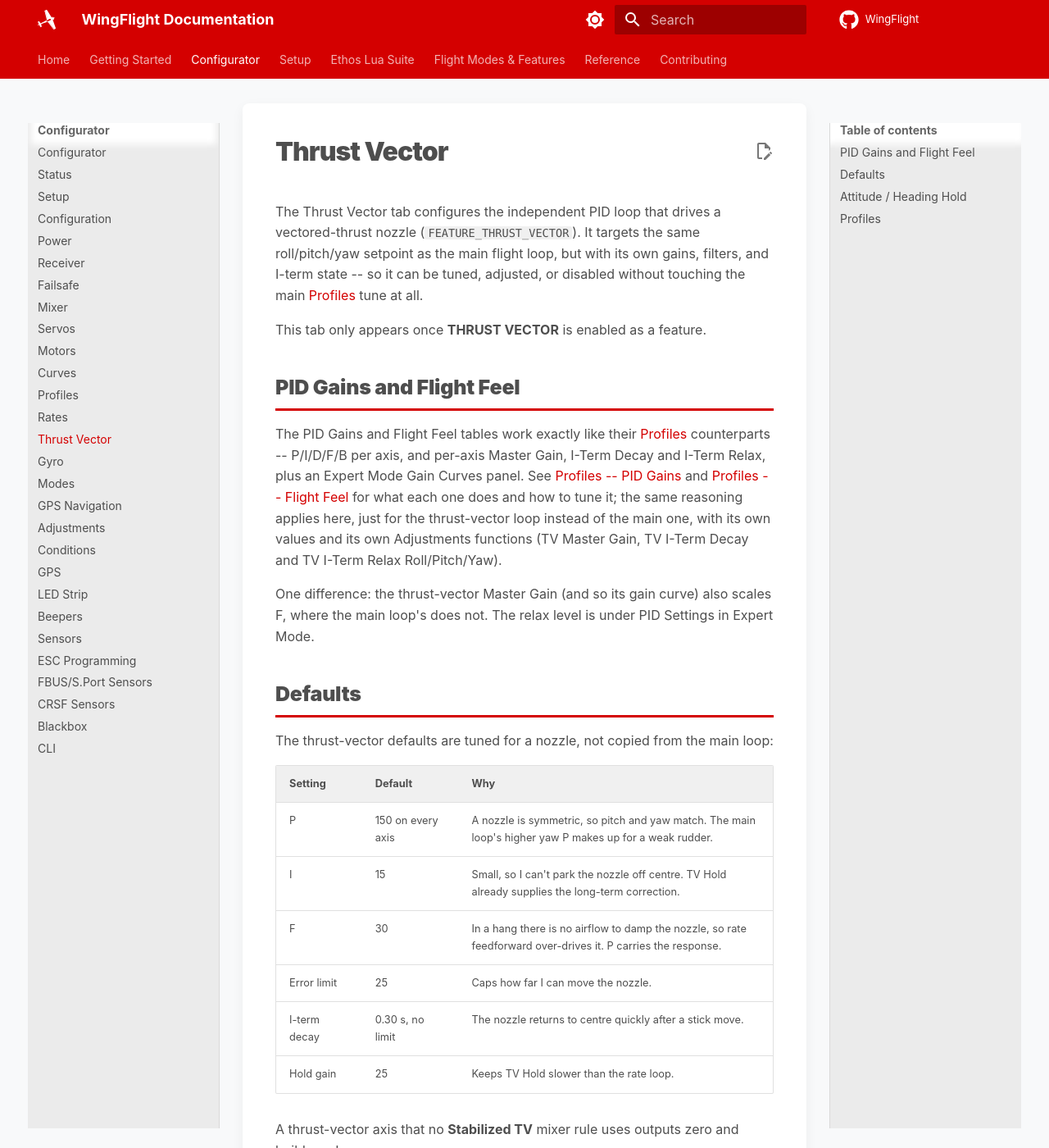
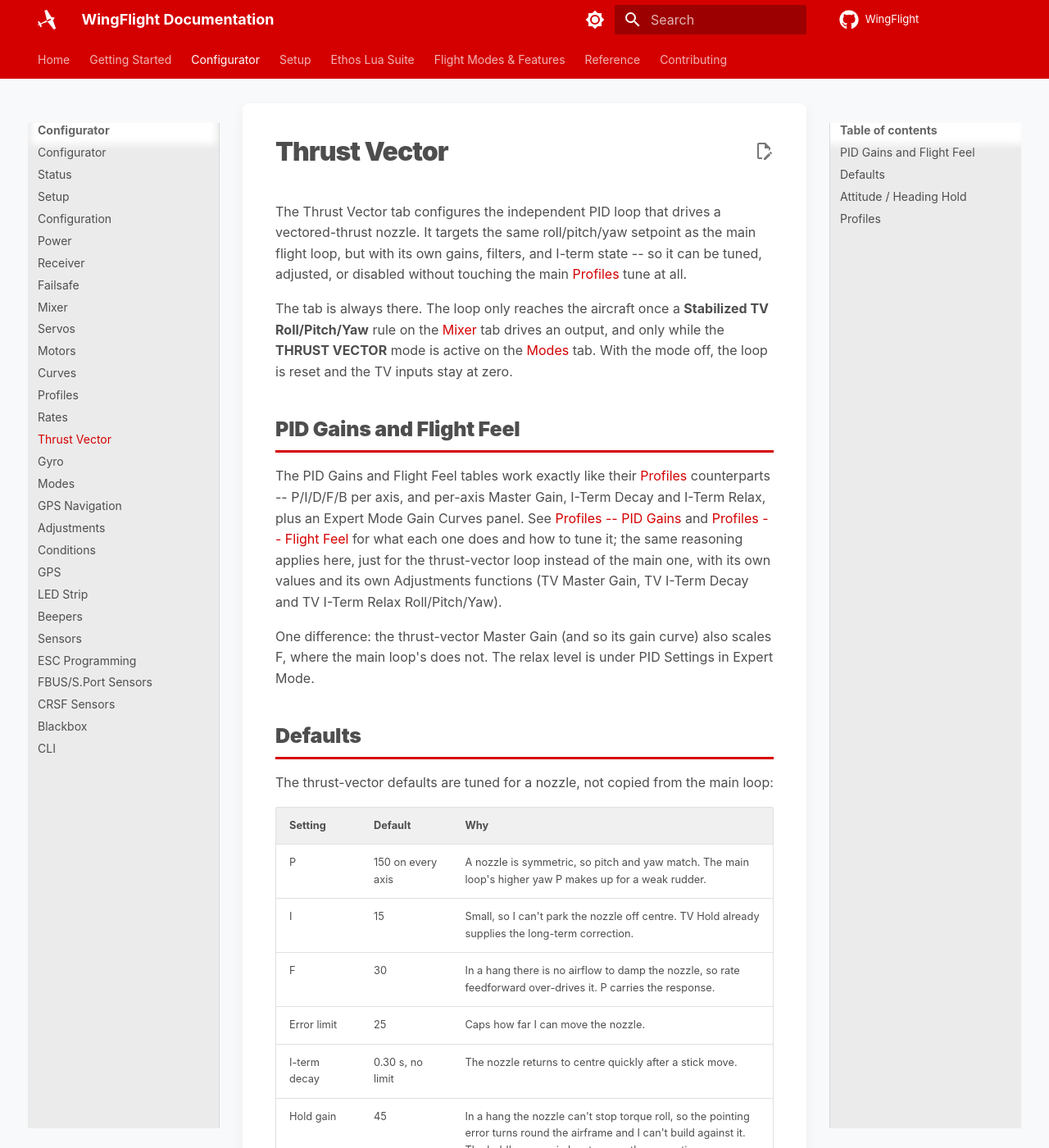
Before and after one commit to WingFlight/wingflight-docs, an MkDocs documentation site: the page built from docs/configurator/tabs/thrust-vector.md, in a window 1280 px wide and 1400 px high. Shown: the whole window at 82% size. Built offline with MkDocs 1.6.1 and Material for MkDocs 9.7.7, drawn with Linux system fonts in a browser that asks for light colours; some of the changed text lies outside the part shown.

Commit message:
Document Thrust Vector as always available, hold gain 45 (#79)
* Document Thrust Vector as always available, hold gain 45

The firmware no longer has a THRUST_VECTOR feature. The Thrust Vector
tab is always there; the loop reaches the aircraft through Stabilized TV
mixer rules while the THRUST VECTOR mode is active. TV hold gain default
25 -> 45.

Co-Authored-By: Claude Opus 5.5 <noreply@anthropic.com>

* Retake the Ethos Configuration screenshot without Thrust Vectoring

Taken in the Ethos simulator (X20 Pro) from the suite's
feature/tv-always-on branch.

Co-Authored-By: Claude Opus 5.5 <noreply@anthropic.com>

---------

Co-authored-by: Claude Opus 5.5 <noreply@anthropic.com>

```diff
--- a/docs/configurator/tabs/thrust-vector.md
+++ b/docs/configurator/tabs/thrust-vector.md
@@ -1,12 +1,16 @@
 # Thrust Vector
 
 The Thrust Vector tab configures the independent PID loop that drives a
-vectored-thrust nozzle (`FEATURE_THRUST_VECTOR`). It targets the same
+vectored-thrust nozzle. It targets the same
 roll/pitch/yaw setpoint as the main flight loop, but with its own gains,
 filters, and I-term state -- so it can be tuned, adjusted, or disabled
 without touching the main [Profiles](profiles.md) tune at all.
 
-This tab only appears once **THRUST VECTOR** is enabled as a feature.
+The tab is always there. The loop only reaches the aircraft once a
+**Stabilized TV Roll/Pitch/Yaw** rule on the [Mixer](mixer.md) tab drives an
+output, and only while the **THRUST VECTOR** mode is active on the
+[Modes](auxiliary.md) tab. With the mode off, the loop is reset and the TV
+inputs stay at zero.
 
 ## PID Gains and Flight Feel
 
@@ -35,7 +39,7 @@ The thrust-vector defaults are tuned for a nozzle, not copied from the main loop
 | F | 30 | In a hang there is no airflow to damp the nozzle, so rate feedforward over-drives it. P carries the response. |
 | Error limit | 25 | Caps how far I can move the nozzle. |
 | I-term decay | 0.30 s, no limit | The nozzle returns to centre quickly after a stick move. |
-| Hold gain | 25 | Keeps TV Hold slower than the rate loop. |
+| Hold gain | 45 | In a hang the nozzle can't stop torque roll, so the pointing error turns round the airframe and I can't build against it. The hold's own gain has to carry the correction. |
 
 A thrust-vector axis that no **Stabilized TV** mixer rule uses outputs zero and builds no I.
 
```
Also changed, not shown: docs/ethos-suite/setup.md (+1 -1 lines), docs/flight-modes/tv-hold.md (+1 -1 lines), docs/assets/images/ethos-suite/configuration.png.
